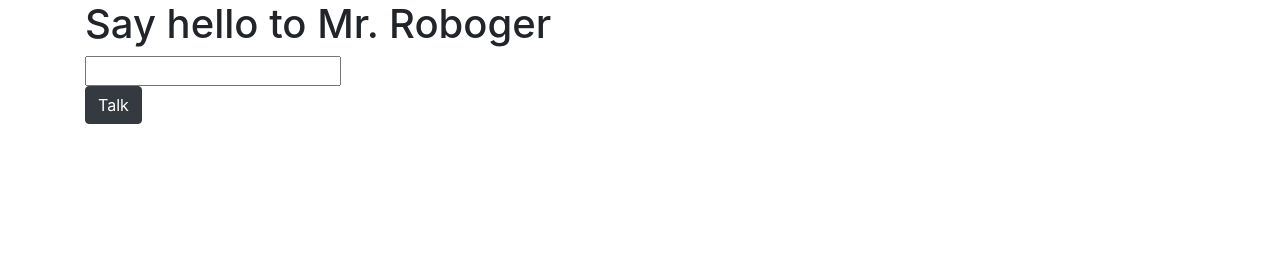
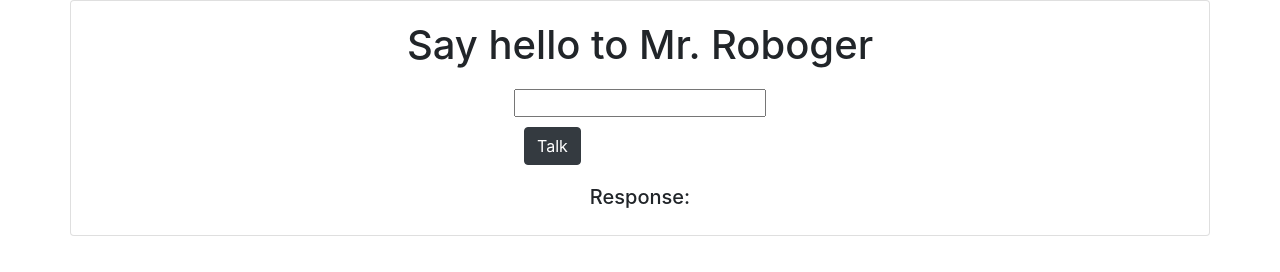
Before and after one commit to jarretjeter/Mr.Robogers-Neighborhood, a plain HTML site: page index.html in a window 1280 px wide. Drawn offline with Linux system fonts and the light colour scheme.

Commit message:
add 'response' class and styling

```diff
--- a/css/styles.css
+++ b/css/styles.css
@@ -0,0 +1,22 @@
+* {
+  margin: 0;
+  padding: 0;
+}
+
+.btn {
+  margin: 10px;
+}
+
+h1 {
+  margin: 20px;
+  text-align: center;
+}
+
+#form {
+  margin: 0 auto;
+}
+
+#response {
+  margin: 10px;
+  text-align: center;
+}
--- a/index.html
+++ b/index.html
@@ -8,7 +8,7 @@
   <title></title>
 </head>
 <body>
-  <div class="container">
+  <div class="card container">
     <h1>Say hello to Mr. Roboger</h1>
     <form id="form">
       <input id="user-input" type="number">
@@ -17,6 +17,11 @@
         <button class="btn btn-dark">Talk</button>
       </div>
     </form>
+
+    <div id="response">
+      <h5>Response:</h5>
+      <p></p>
+    </div>
   </div>
 
 </body>
```
